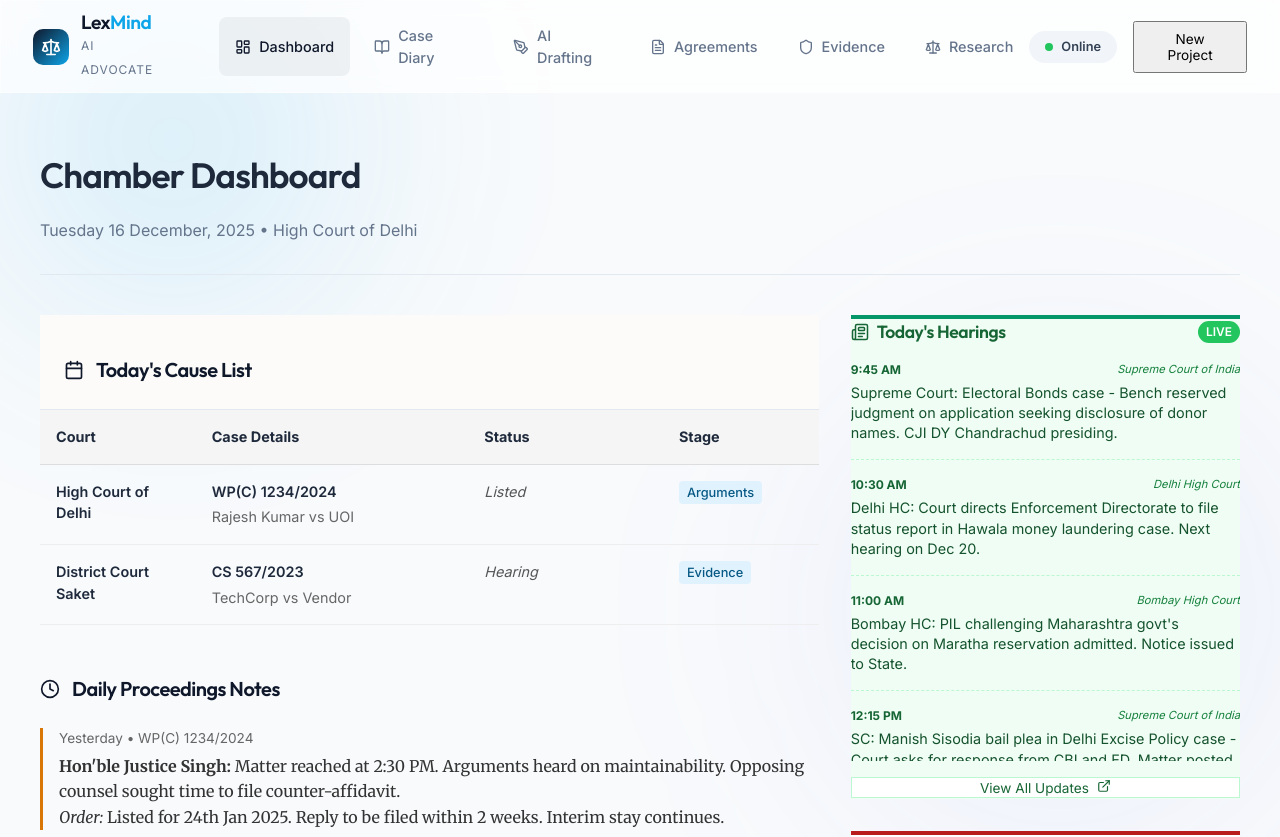
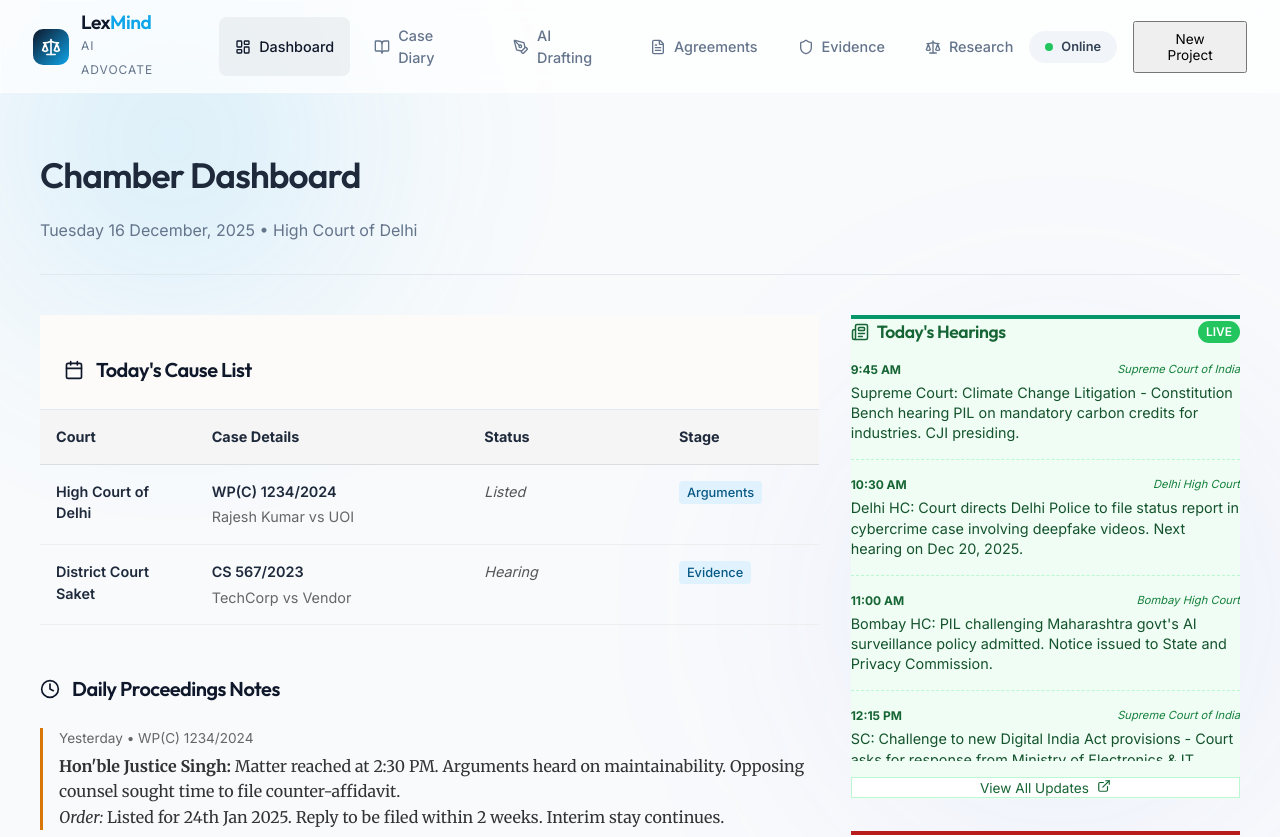
Before and after one commit to renupremm-sketch/startuplawyer-advocate-platform, a React (Vite) app: page / in a window 1280 px wide. Shown: the top 837 px of the page. Built offline with nearby package versions, Linux system fonts and the light colour scheme; no server answers.

Commit message:
Fix year to 2025 and update news with current tech/legal topics

```diff
--- a/src/pages/Dashboard.jsx
+++ b/src/pages/Dashboard.jsx
@@ -23,13 +23,13 @@ const Dashboard = () => {
     }
   }, []);
 
-  // Updated with today's date and realistic ongoing cases
+  // Updated with today's date (16 Dec 2025) and realistic ongoing cases
   const newsUpdates = [
-    { time: '9:45 AM', text: 'Supreme Court: Electoral Bonds case - Bench reserved judgment on application seeking disclosure of donor names. CJI DY Chandrachud presiding.', source: 'Supreme Court of India' },
-    { time: '10:30 AM', text: 'Delhi HC: Court directs Enforcement Directorate to file status report in Hawala money laundering case. Next hearing on Dec 20.', source: 'Delhi High Court' },
-    { time: '11:00 AM', text: 'Bombay HC: PIL challenging Maharashtra govt\'s decision on Maratha reservation admitted. Notice issued to State.', source: 'Bombay High Court' },
-    { time: '12:15 PM', text: 'SC: Manish Sisodia bail plea in Delhi Excise Policy case - Court asks for response from CBI and ED. Matter posted to Dec 18.', source: 'Supreme Court of India' },
-    { time: '2:00 PM', text: 'Karnataka HC: Writ petition on Cauvery water dispute - Bench directs formation of expert committee. Status report in 2 weeks.', source: 'Karnataka High Court' }
+    { time: '9:45 AM', text: 'Supreme Court: Climate Change Litigation - Constitution Bench hearing PIL on mandatory carbon credits for industries. CJI presiding.', source: 'Supreme Court of India' },
+    { time: '10:30 AM', text: 'Delhi HC: Court directs Delhi Police to file status report in cybercrime case involving deepfake videos. Next hearing on Dec 20, 2025.', source: 'Delhi High Court' },
+    { time: '11:00 AM', text: 'Bombay HC: PIL challenging Maharashtra govt\'s AI surveillance policy admitted. Notice issued to State and Privacy Commission.', source: 'Bombay High Court' },
+    { time: '12:15 PM', text: 'SC: Challenge to new Digital India Act provisions - Court asks for response from Ministry of Electronics & IT. Matter posted to Dec 18, 2025.', source: 'Supreme Court of India' },
+    { time: '2:00 PM', text: 'Karnataka HC: Writ petition on Bangalore Metro Phase 3 land acquisition - Bench directs formation of arbitration panel. Status report in 2 weeks.', source: 'Karnataka High Court' }
   ];
 
   const currentDate = new Date().toLocaleDateString('en-IN', { weekday: 'long', day: 'numeric', month: 'long', year: 'numeric' });
```
